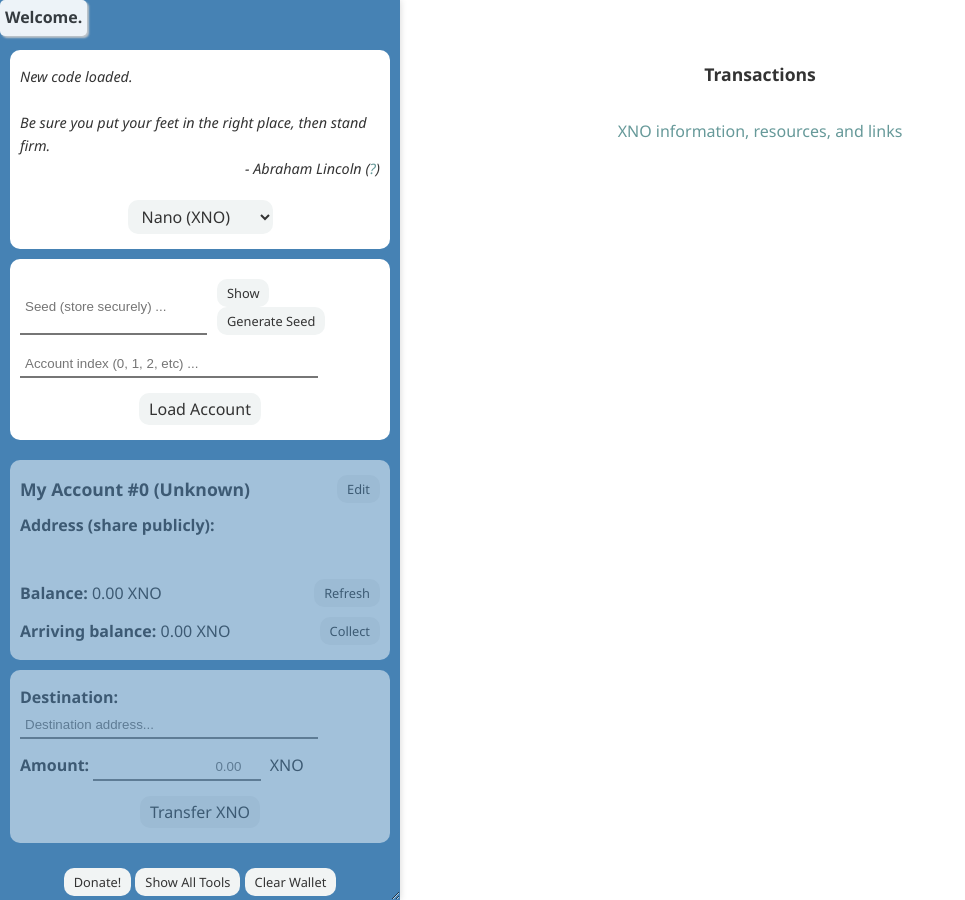
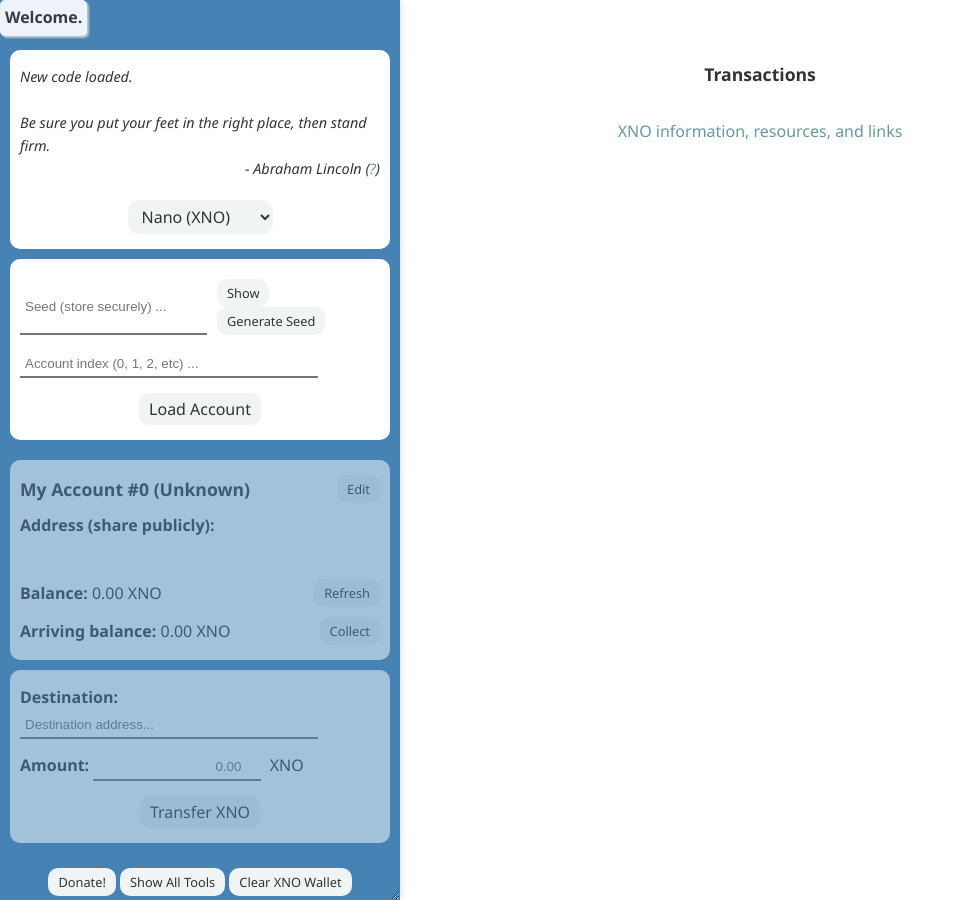
Before and after one commit to warashibetrader/warashibetrader.github.io, a Jekyll site: the page crypto/wallet.html, which Jekyll copies as it is, in a window 1280 px wide. Shown: the whole page, without its empty margins (0-965 px from the left). Built offline with Jekyll 4.4.1, drawn with Linux system fonts in a browser that asks for light colours; some of the changed lines change nothing that is shown.

Commit message:
Update wallet.html

```diff
--- a/crypto/wallet.html
+++ b/crypto/wallet.html
@@ -3,6 +3,7 @@
 	<title>Warashibe Wallet</title>
 	<link rel="stylesheet" type="text/css" href="wallet.css">
 	<link rel="icon" href="strawicontrans.png">
+	<link rel="manifest" href="manifest.json">
 	<script src="nanocurrency.js"></script>
 	<script src="quotes.js"></script>
 	<script src="qrcode.js"></script>
@@ -25,6 +26,7 @@
 								  pointer-events: none; opacity: 0.9;">Welcome.</strong>
 
 		<div style="margin-top:20px; display:flex; align-items:center; justify-content:center">
+			<button id="installButton" style="display:none;">Install Native App</button>
 			<select name="primary" id="primary" onchange="selectPrimary(event.target.value)">
 				<option style="background-color:#f1f4f4" value="XNO">Nano (XNO)</option>
 				<option style="background-color:#f1f4f4" value="BAN">Banano (BAN)</option>
@@ -953,6 +955,34 @@
 	}
 }
 
+
+let deferredInstallPrompt = null;
+D('installButton').addEventListener('click', function(event) {
+	deferredInstallPrompt.prompt();
+
+	// CODELAB: Log user response to prompt.
+	deferredInstallPrompt.userChoice.then((choice) => {
+		if (choice.outcome === 'accepted') {
+		  console.log('User accepted the A2HS prompt', choice);
+		  evt.srcElement.style.display = 'none';
+		} else console.log('User dismissed the A2HS prompt', choice);
+		deferredInstallPrompt = null;
+	});
+});
+
+// CODELAB: Add event listener for beforeinstallprompt event
+window.addEventListener('beforeinstallprompt', function (evt) {  // CODELAB: Add code to save event & show the install button.
+    deferredInstallPrompt = evt;
+    evt.preventDefault();
+    D('installButton').style.display = 'inline';
+});
+
+window.addEventListener('appinstalled', function (evt) {  // CODELAB: Add code to log the event
+    console.log('Ansyble was installed.', evt);
+});
+
+
+
 function generateHTML(symbol) {
 	transactionElt[symbol] = make('div');
 	transactionElt[symbol].innerHTML = `
@@ -1053,10 +1083,13 @@
 	<div style="text-align:center; margin-top:25px; margin-bottom:80px;">
 	<button style="font-size:0.8em" onclick="donate('${symbol}')">Donate!</button>
 	<button id="${symbol}-view" style="font-size:0.8em" onclick="toggleView('${symbol}')">Simple View</button>
-	<button style="font-size:0.8em" onclick="mainClearWallet('${symbol}')">Clear Wallet</button>
+	<button style="font-size:0.8em" onclick="mainClearWallet('${symbol}')">Clear ${symbol} Wallet</button>
 	</div>`;
 }
 
 
+
+
+
 </script>
 </html>
```
